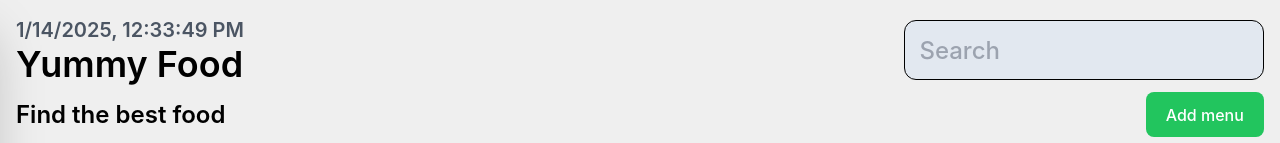
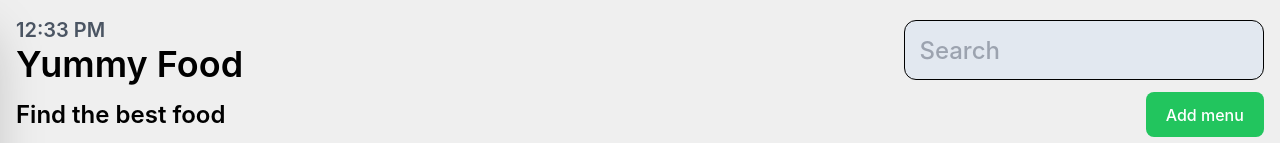
Before and after one commit to LOVISH-NAGPAL/foodApp, a React (Vite) app: page /home in a window 1280 px wide. Shown: the top 143 px of the page. Built offline with nearby package versions, Linux system fonts and the light colour scheme.

Commit message:
changes in timer

```diff
--- a/src/Pages/Home.jsx
+++ b/src/Pages/Home.jsx
@@ -13,7 +13,9 @@ import AddMenu from "../Components/addMenu/addMenu";
 import { menuChange } from "../store/Slices/menuCard";
 
 function Home() {
-  const [time, setTime] = useState(new Date().toLocaleString());
+  const [time, setTime] = useState(
+    new Date().toLocaleTimeString([], { hour: '2-digit', minute: '2-digit' })
+  );
   // useEffect(() => {
   //   const interval = setInterval(
   //     () => setTime(new Date().toLocaleString()),
```
